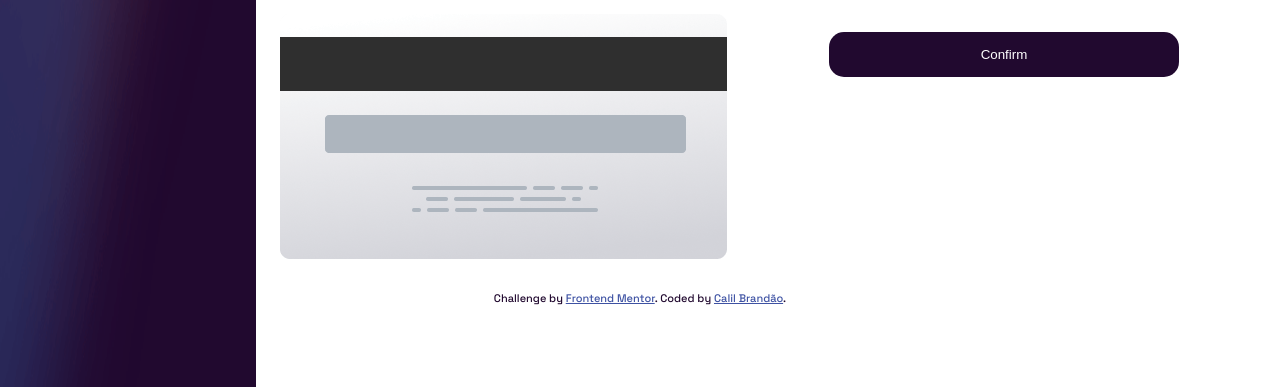
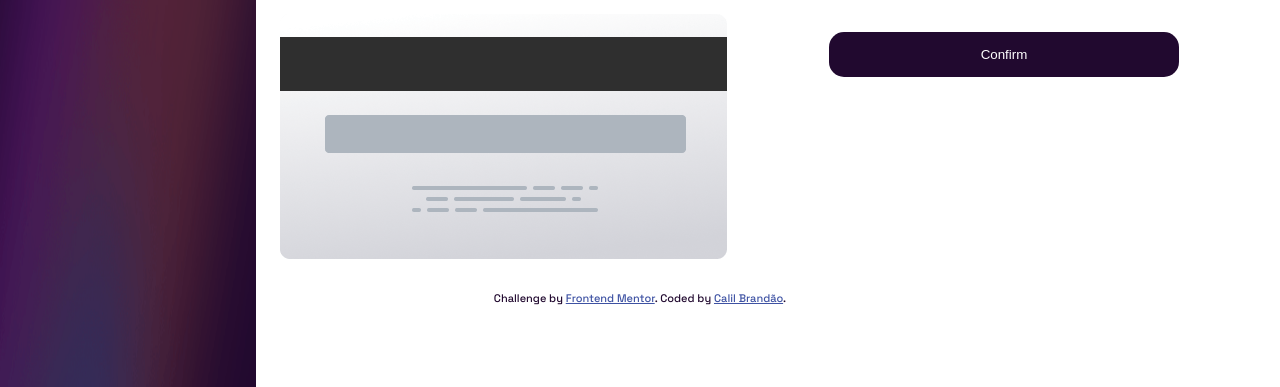
Before and after one commit to CBrandsDev/Interactive-Card-Details-Form, a plain HTML site: page index.html in a window 1280 px wide. Shown: the part 413-800 px from the top of the page. Drawn offline with Linux system fonts and the light colour scheme.

Commit message:
some changes

```diff
--- a/assets/css/style.css
+++ b/assets/css/style.css
@@ -13,7 +13,6 @@ body {
     background-color: white;
     background-image: url(/assets/images/bg-main-desktop.png);
     background-repeat: no-repeat;
-    background-position: left;
     background-size: 20% 300%;
 }
 main {
@@ -127,3 +126,7 @@ main {
     color: hsl(278, 68%, 11%);
     margin-top: 30px;
 }
+
+@media screen and (max-width: 660px) {
+
+}
```
Also changed, not shown: index.html (+0 -4 lines).
